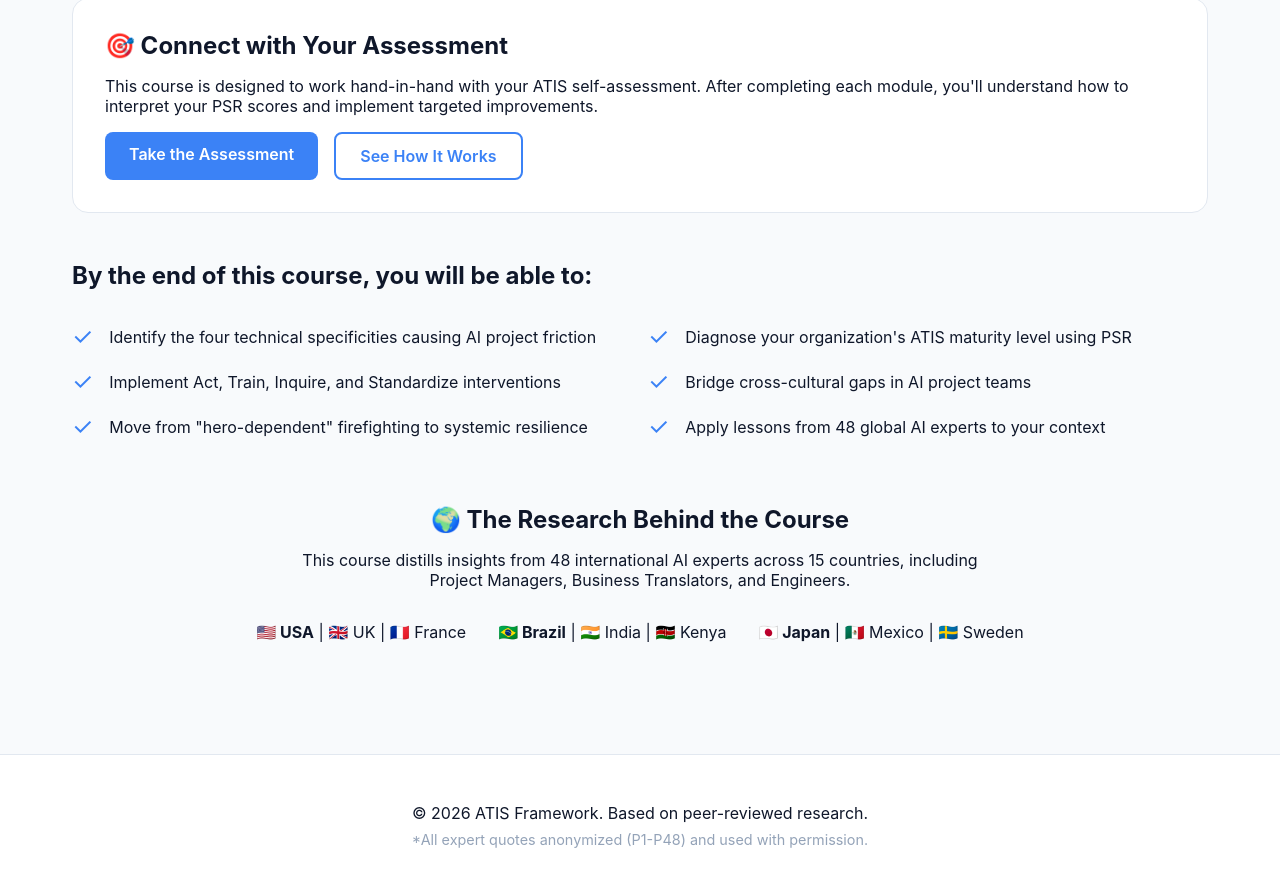
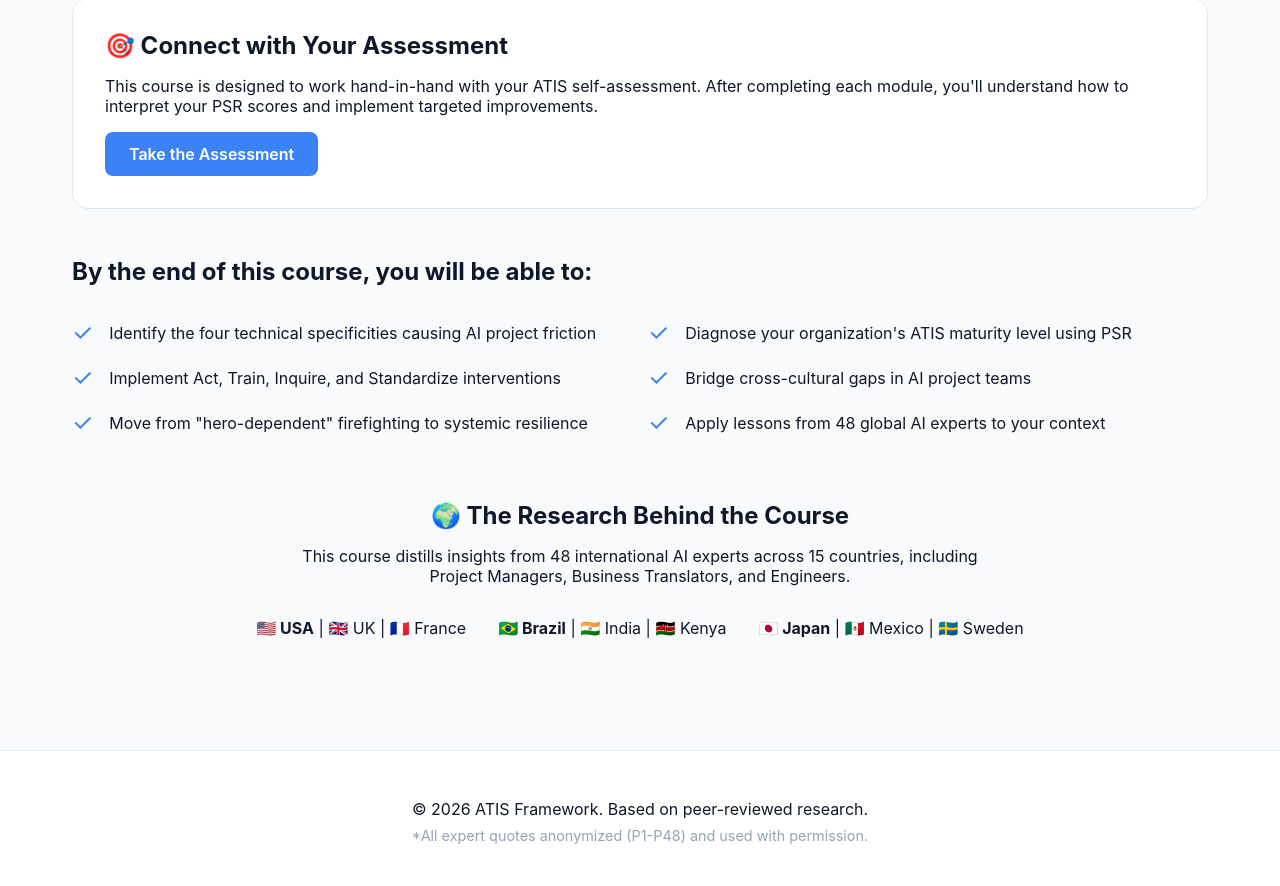
Before and after one commit to youssef-hariri/atisframework, a plain HTML site: page course.html in a window 1280 px wide. Shown: the part 1776-2662 px from the top of the page. Drawn offline with Linux system fonts and the light colour scheme.

Commit message:
Update course.html

```diff
--- a/course.html
+++ b/course.html
@@ -416,7 +416,6 @@
             <p style="margin: 1rem 0;">This course is designed to work hand-in-hand with your ATIS self-assessment. After completing each module, you'll understand how to interpret your PSR scores and implement targeted improvements.</p>
             <div style="display: flex; gap: 1rem;">
                 <a href="assessment.html" class="btn">Take the Assessment</a>
-                <a href="#how-it-works" class="btn btn-outline">See How It Works</a>
             </div>
         </div>
 
```
